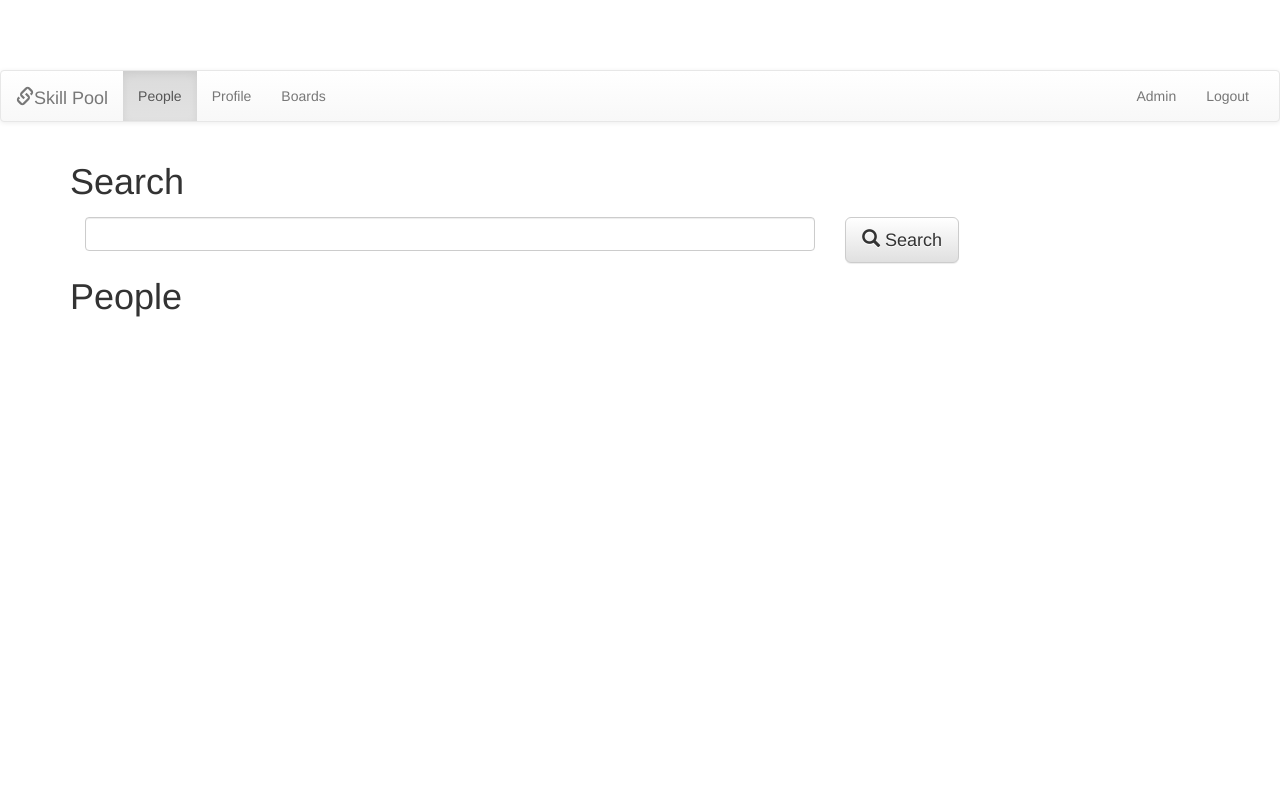
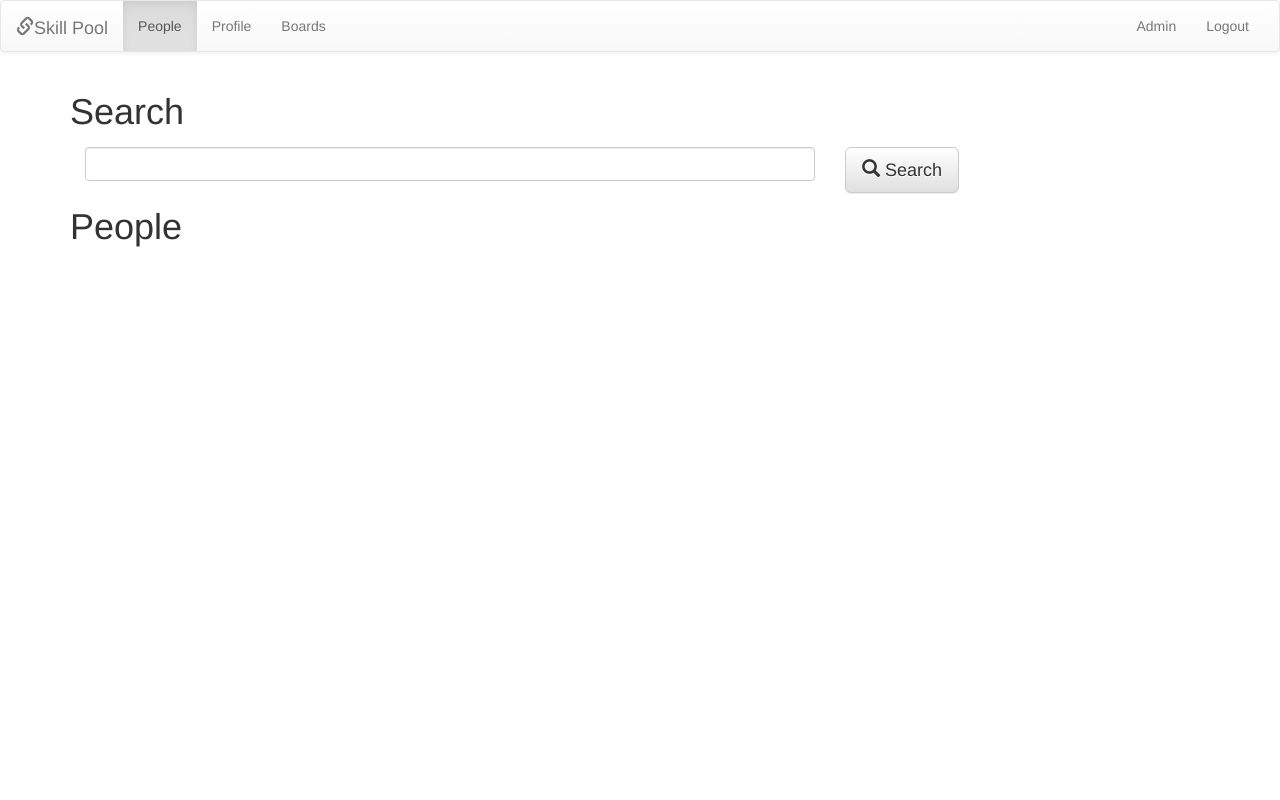
Before and after one commit to lesliedahlberg/Skill-Pool, a PHP site: page /users.php in a window 1280 px wide. Run offline with PHP 8.4, Linux system fonts and the light colour scheme; the visitor is signed in with stand-in values (Sample User, id 1); data that the repository does not hold is empty; some libraries are stand-ins or nearby versions.

Commit message:
Fix strange navbar padding

```diff
--- a/css/users.css
+++ b/css/users.css
@@ -5,7 +5,7 @@
  */
 
 body {
-    padding-top: 70px; /* Required padding for .navbar-fixed-top. Remove if using .navbar-static-top. Change if height of navigation changes. */
+    //padding-top: 70px; /* Required padding for .navbar-fixed-top. Remove if using .navbar-static-top. Change if height of navigation changes. */
 }
 
 .hero-spacer {
--- a/users.php
+++ b/users.php
@@ -9,7 +9,6 @@
 <body ng-cloak ng-init="user_id=<?if(empty($_REQUEST['user_id'])){echo -1;}else{echo $_REQUEST['user_id'];}?>">
   <? $nav_current_page = "users.php";
   require "inc/nav.php" ?>
-
   <div class="container">
 
     <section ng-init="getUsers()" ng-if="user_id == -1">
```
